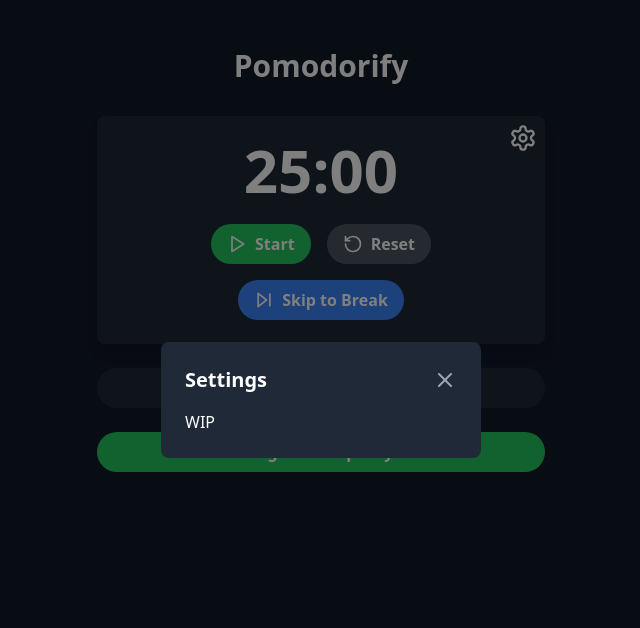
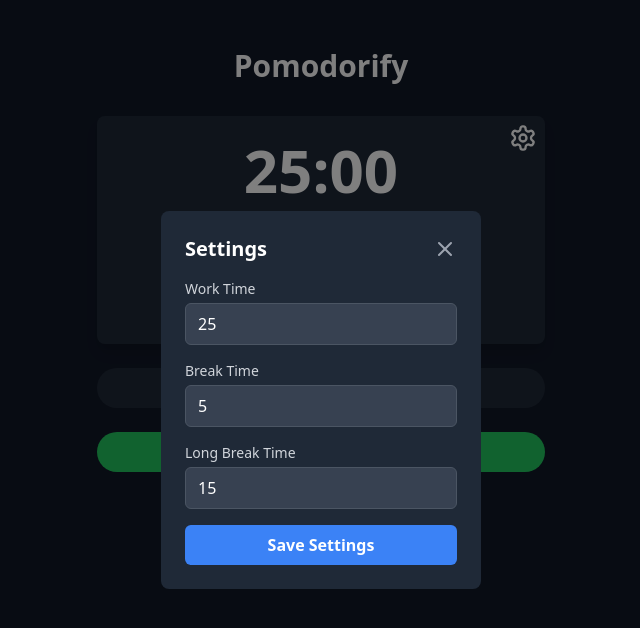
Before and after one commit to skvarre/pomodorify, a React (Create React App) app: page / in a window 1280 px wide. Both pictures are taken after a click on the button 842 px from the left and 138 px from the top of the page. Shown: the top 628 px of the page, without its empty margins (319-959 px from the left). Built offline with nearby package versions, Linux system fonts and the light colour scheme.

Commit message:
Add option to adjust timers

```diff
--- a/src/App.tsx
+++ b/src/App.tsx
@@ -2,10 +2,10 @@
 import { Settings as SettingsIcon } from 'lucide-react';
 import Timer from './components/Timer';
 import MusicPlayer from './components/MusicPlayer';
-import Settings from './components/Settings';
+import Settings, { TimeSettings } from './components/Settings';
 
 function App() {
-  //-------------------------------------------------------------------------------------------------------
+  //----------------------------------------- UseStates --------------------------------------------------------------
   const [isWorking, setIsWorking] = useState(true);
   const [isActive, setIsActive] = useState(false);
   const [time, setTime] = useState(25 * 60); // 25 minutes
@@ -19,6 +19,11 @@
   const [isSDKReady, setIsSDKReady] = useState(false);
   const [disconnectSpotify, setDisconnectSpotify] = useState<(() => void) | null>(null);
   const [isSettingsOpen, setIsSettingsOpen] = useState(false);
+  const [timeSettings, setTimeSettings] = useState({
+    workTime: 25,
+    breakTime: 5,
+    longBreakTime: 15
+  });
   //-------------------------------------------------------------------------------------------------------
 
   /**
@@ -112,14 +117,14 @@
 
       // Check if it's time for a long break
       if (newCompletedSessions % 4 === 0) {
-        setTime(15 * 60); // 15 minutes long break
+        setTime(timeSettings.longBreakTime * 60);
       } else {
-        setTime(5 * 60); // 5 minutes short break
+        setTime(timeSettings.breakTime * 60);
       }
     } else {
       setIsWorking(true);
       setWorkSessionCount((prev) => prev + 1);
-      setTime(25 * 60); // 25 minutes work
+      setTime(timeSettings.workTime * 60);
     }
   };
 
@@ -170,6 +175,18 @@
   const handleExternalPlaybackChange = useCallback((isPlaying: boolean) => {
     setIsActive(isPlaying);
   }, []);
+
+  const handleSaveSettings = (newSettings: TimeSettings) => {
+    setTimeSettings(newSettings);
+    // Update the current timer if needed
+    if (isWorking) {
+      setTime(newSettings.workTime * 60);
+    } else if (completedWorkSessions % 4 === 0) {
+      setTime(newSettings.longBreakTime * 60);
+    } else {
+      setTime(newSettings.breakTime * 60);
+    }
+  };
   //------------------------------------------------------------------------------------------------------
 
   /*
@@ -319,7 +336,12 @@
             </button>
           </>
         )}
-        <Settings isOpen={isSettingsOpen} onClose={closeSettings} />
+        <Settings
+          isOpen={isSettingsOpen}
+          onClose={closeSettings}
+          onSaveSettings={handleSaveSettings}
+          initialSettings={timeSettings}
+          />
       </div>
     </div>
   );
--- a/src/components/Settings.tsx
+++ b/src/components/Settings.tsx
@@ -1,13 +1,58 @@
-import React, { useRef, useEffect } from 'react';
+import React, { useRef, useEffect, useState } from 'react';
 import { X } from 'lucide-react';
 
 interface SettingsProps {
   isOpen: boolean;
   onClose: () => void;
+  onSaveSettings: (settings: TimeSettings) => void;
+  initialSettings: TimeSettings;
 }
 
-const Settings: React.FC<SettingsProps> = ({ isOpen, onClose }) => {
+export interface TimeSettings {
+  workTime: number;
+  breakTime: number;
+  longBreakTime: number;
+}
+
+const TimeInput: React.FC<{
+  label: string;
+  name: string;
+  value: number;
+  onChange: (event: React.ChangeEvent<HTMLInputElement>) => void;
+}> = ({ label, name, value, onChange }) => (
+  <div className="mb-4">
+    <label htmlFor={name} className="block text-sm font-medium text-gray-300 mb-1">
+      {label}
+    </label>
+    <input
+      type="number"
+      id={name}
+      name={name}
+      value={value}
+      onChange={onChange}
+      min="1"
+      max="60"
+      className="w-full bg-gray-700 text-white border border-gray-600 rounded-md py-2 px-3 focus:outline-none focus:ring-2 focus:ring-blue-500"
+    />
+  </div>
+);
+
+const Settings: React.FC<SettingsProps> = ({ isOpen, onClose, onSaveSettings, initialSettings }) => {
+  const [settings, setSettings] = useState<TimeSettings>(initialSettings);
   const settingsRef = useRef<HTMLDivElement>(null);
+
+  const handleInputChange = (event: React.ChangeEvent<HTMLInputElement>) => {
+    const { name, value } = event.target;
+    setSettings(prevSettings => ({
+      ...prevSettings,
+      [name]: parseInt(value, 10)
+    }));
+  };
+
+  const handleSave = () => {
+    onSaveSettings(settings);
+    onClose();
+  };
 
   useEffect(() => {
     const handleClickOutside = (event: MouseEvent) => {
@@ -35,8 +80,30 @@
           </button>
         </div>
         <div className="text-white">
-          {/* Add settings options here */}
-          <p>WIP</p>
+          <TimeInput
+            label="Work Time"
+            name="workTime"
+            value={settings.workTime}
+            onChange={handleInputChange}
+          />
+          <TimeInput
+            label="Break Time"
+            name="breakTime"
+            value={settings.breakTime}
+            onChange={handleInputChange}
+          />
+          <TimeInput
+            label="Long Break Time"
+            name="longBreakTime"
+            value={settings.longBreakTime}
+            onChange={handleInputChange}
+          />
+          <button
+            onClick={handleSave}
+            className="w-full bg-blue-500 hover:bg-blue-600 text-white font-bold py-2 px-4 rounded-md transition duration-300 ease-in-out"
+          >
+            Save Settings
+          </button>
         </div>
       </div>
     </div>
```
